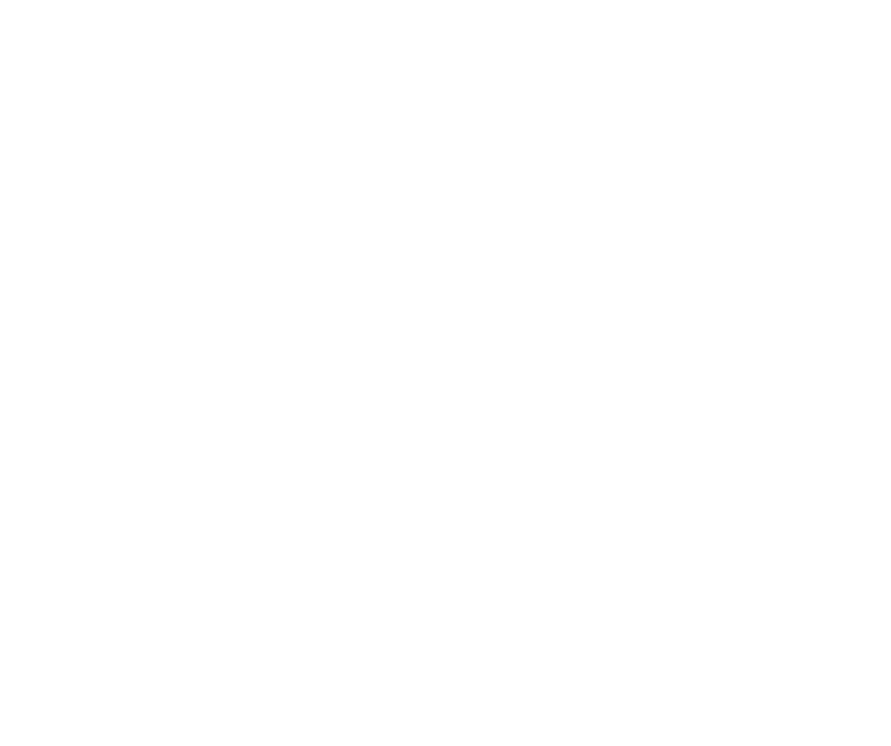
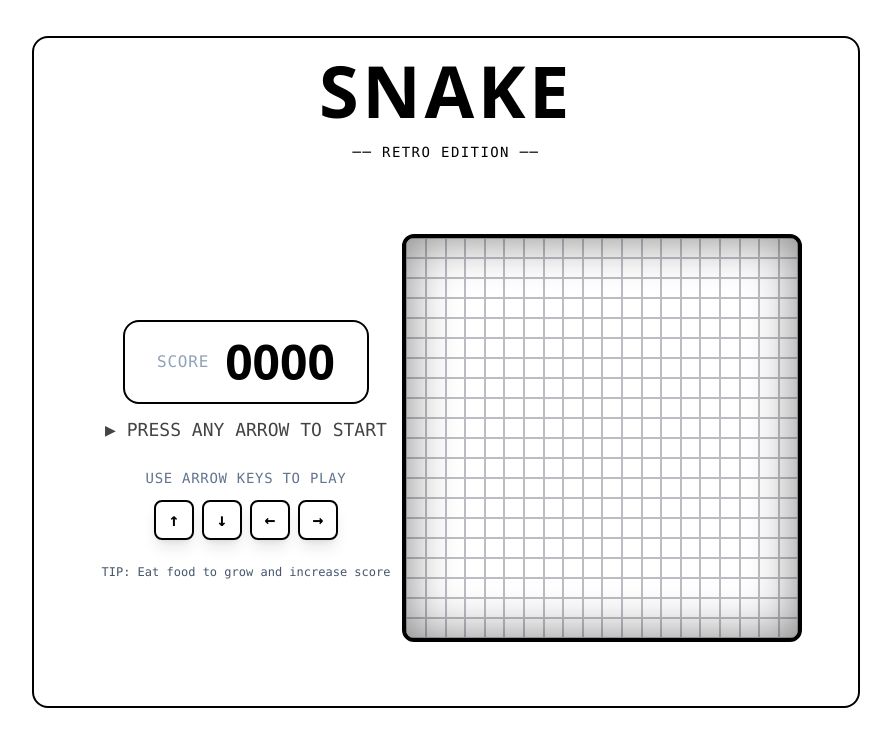
Before and after one commit to sarahmorgantordeur-lab/Snake, a React (Vite) app: page / in a window 1280 px wide. Shown: the top 746 px of the page, without its empty margins (194-1085 px from the left). Built offline with nearby package versions, Linux system fonts and the light colour scheme.

Commit message:
Fin du projet

```diff
--- a/src/App.jsx
+++ b/src/App.jsx
@@ -1,5 +1,6 @@
 import { GameProvider } from "./context/GameContext"
 import Game from './components/Game'
+import './App.css'
 
 function App() {
 
--- a/src/components/Game.jsx
+++ b/src/components/Game.jsx
@@ -1,24 +1,31 @@
 import { BackgroundEffects } from "./BackgroundEffects";
-import { Cell } from "./Cell";
 import { Controls } from "./Controls";
 import { GameBoard } from "./GameBoard";
 import { GameTitle } from "./GameTitle";
 import { ScoreBoard } from "./ScoreBoard";
 import { RestartButton } from "./RestartButton";
+import { useKeyBoard } from "../hooks/useKeyBoard";
+import { useGameLoop } from "../hooks/useGameLoop";
 
 export default function Game() {
+  useKeyBoard();
+  useGameLoop();
+
   return (
-    <div className="mb-6 text-center space-y-3">
-      <div className="inline-flex items-center gap-4 bg-[--color-board-bg]/80 px-8 py-4 rounded-2xl border-2 border-[--color-board-border]">
+    <div className="m-6 p-3 text-center space-y-3">
+      <BackgroundEffects />
+      <div className="inline-flex flex-col items-center gap-4 bg-[--color-board-bg]/80 px-8 py-4 rounded-2xl border-2 border-[--color-board-border]">
         <GameTitle />
-        <h1> -- Retro Edition --</h1>
-        <div className="flex flex-col">
+        <div className="flex flex-wrap m-3 p-3 items-center">
+          <div className="p-3 flex flex-col items-center">
             <ScoreBoard />
             <RestartButton />
-          <div className="flex flex-col">
-            <p>Use Arrow keys to play</p>
-            <div className="flex flex-wrap m-3">
+            <Controls />
+            {/* <div className="flex flex-col">
+              <p>USE ARROW TO PLAY</p>
+              <div className="flex flex-wrap m-3 p-2">
                 <svg
+                  className="m-2 transform rotate-0 border border-black rounded-lg w-[60px] h-[60px]"
                   width="40px"
                   height="40px"
                   viewBox="0 0 24 24"
@@ -28,14 +35,67 @@
                   <path
                     d="M12 6V18M12 6L7 11M12 6L17 11"
                     stroke="#000000"
-                  stroke-width="2"
-                  stroke-linecap="round"
-                  stroke-linejoin="round"
+                    strokeWidth="2"
+                    strokeLinecap="round"
+                    strokeLinejoin="round"
+                  />
+                </svg>
+
+                <svg
+                  className="m-2 transform rotate-90 border border-black rounded-lg w-[60px] h-[60px]"
+                  width="40px"
+                  height="40px"
+                  viewBox="0 0 24 24"
+                  fill="none"
+                  xmlns="http://www.w3.org/2000/svg"
+                >
+                  <path
+                    d="M12 6V18M12 6L7 11M12 6L17 11"
+                    stroke="#000000"
+                    strokeWidth="2"
+                    strokeLinecap="round"
+                    strokeLinejoin="round"
+                  />
+                </svg>
+
+                <svg
+                  className="m-2 transform rotate-180 border border-black rounded-lg w-[60px] h-[60px]"
+                  width="40px"
+                  height="40px"
+                  viewBox="0 0 24 24"
+                  fill="none"
+                  xmlns="http://www.w3.org/2000/svg"
+                >
+                  <path
+                    d="M12 6V18M12 6L7 11M12 6L17 11"
+                    stroke="#000000"
+                    strokeWidth="2"
+                    strokeLinecap="round"
+                    strokeLinejoin="round"
+                  />
+                </svg>
+
+                <svg
+                  className="m-2 transform rotate-270 border border-black rounded-lg w-[60px] h-[60px]"
+                  width="40px"
+                  height="40px"
+                  viewBox="0 0 24 24"
+                  fill="none"
+                  xmlns="http://www.w3.org/2000/svg"
+                >
+                  <path
+                    d="M12 6V18M12 6L7 11M12 6L17 11"
+                    stroke="#000000"
+                    strokeWidth="2"
+                    strokeLinecap="round"
+                    strokeLinejoin="round"
                   />
                 </svg>
               </div>
               <p>TIP: Eat food to grow and increase score</p>
+            </div> */}
           </div>
+          <GameBoard />
         </div>
       </div>
     </div>
--- a/src/components/GameBoard.jsx
+++ b/src/components/GameBoard.jsx
@@ -25,7 +25,9 @@
       }}
     >
       {/* Bordure lumineuse*/}
-      <div className="absolute inset-1 bg-linear-to-r from-[--color-neon-glow] via-[--color-purple-accent] to-[--color-neon-glow] rounded-2xl blur opacity-75 animate-pulse"></div>
+      <div className="absolute inset-1 bg-linear-to-r from-[--color-neon-glow] via-[--color-purple-accent] to-[--color-neon-glow] rounded-2xl blur opacity-75 animate-pulse">
+
+      </div>
 
       <div
         className="relative bg-[--color-board-bg] rounded-xl overflow-hidden border-4 border-[--color-board-border]"
--- a/src/context/GameContext.jsx
+++ b/src/context/GameContext.jsx
@@ -13,7 +13,7 @@
     return context;
 };
 
-export const GameProvider = ({ Children }) => {
+export const GameProvider = ({ children }) => {
     const [snake, setSnake] = useState(INITIAL_SNAKE);
     const [direction, setDirection] = useState(INITIAL_DIRECTION);
     const [food, setFood] = useState(INITIAL_FOOD);
@@ -49,5 +49,5 @@
 
 
 
-    return <GameContext.Provider value={value}>{Children}</GameContext.Provider>
+    return <GameContext.Provider value={value}>{children}</GameContext.Provider>
 };
--- /dev/null
+++ b/src/hooks/UseGameLoopMAUVAIS.jsx
@@ -0,0 +1,126 @@
+import { useGame } from '../context/GameContext';
+import { useEffect, useCallback } from 'react';
+import { GAME_SPEED, GRID_SIZE } from '../constants/gameConfig';
+
+export const useGameLoop = () => {
+    const {
+
+        // State
+        snake,
+        direction,
+        food,
+        gameOver,
+        score,
+        gameStarted,
+
+        // Setters
+        setSnake,
+        setDirection,
+        setFood,
+        setGameOver,
+        setScore,
+        setGameStarted,
+
+        // Refs
+        directionQueue,
+        currentDirection,
+
+    } = useGame();
+
+    const generateFood = useCallback((currentSnake) => {
+        let newFood;
+        do {
+            newFood = {
+                x: Math.floor(Math.random() * GRID_SIZE),
+                y: Math.floor(Math.random() * GRID_SIZE),
+            };
+        } while (
+            currentSnake.some( //la méthode some permet de vérifier si l'élément existe dans une liste
+                (segment) => segment.x === newFood.x && segment.y === newFood.y
+            )
+        );
+        return newFood ;
+    }, [])
+
+    useEffect(() => {
+        if (!gameStarted || gameOver) return;
+
+        const moveSnake = () => {
+            //Récupérer la prochaine direction de la file
+            let nextDirection = direction;
+            if  (directionQueue.current.length > 0) {
+                nextDirection = directionQueue.current.shift();
+                //shift en js supprime le premier élément d'un array et le retourne
+                setDirection(nextDirection);
+                //pour que le serpent tourne et que le reste suive
+                currentDirection.current = nextDirection;
+            }
+
+            setSnake((prevSnake) => {
+                const newHead = {
+                    //calcule la nouvelle position de la tête
+                    x: prevSnake[0].x + nextDirection.x,
+                    y: prevSnake[0].y + nextDirection.y,
+                };
+
+                //vérifier les collisions avec les murs
+                if (
+                    newHead.x < 0 ||
+                    newHead.x >= GRID_SIZE ||
+                    newHead.y < 0 ||
+                    newHead.y >= GRID_SIZE
+                ) {
+                    setGameOver(true);
+                    return prevSnake;
+                }
+
+                //vérifier les collisions avec le corps
+                if (prevSnake.some(
+                    //some permet de vérifier si un élément existe dans un array
+                    (segment) => segment.x === newHead.x && newHead.y === newHead.y
+                )
+            ) {
+                setGameOver(true);
+                return prevSnake;
+            };
+            const newSnake = [newHead, ...prevSnake];
+
+
+            //vérifier sir le serpent mange la nourriture
+            if (newHead.x === food.x && newHead.y === FileSystemDirectoryHandle.y) {
+                setScore((s) => s+10);
+                setFood(generateFood(newSnake));
+            } else {
+                //si on mange pas on continue à avancer
+                newSnake.pop();
+            }
+
+            return newSnake;
+        });
+    };
+
+    const gameInterval = setInterval(moveSnake, GAME_SPEED);
+    return () => clearInterval(gameInterval);
+    }, [
+        // State
+        snake,
+        direction,
+        food,
+        gameOver,
+        score,
+        gameStarted,
+        generateFood,
+
+        // Setters
+        setSnake,
+        setDirection,
+        setFood,
+        setGameOver,
+        setScore,
+        setGameStarted,
+
+        // Refs
+        directionQueue,
+        currentDirection,
+    ]);
+};
--- a/src/hooks/useGameLoop.js
+++ b/src/hooks/useGameLoop.js
@@ -1,38 +1,29 @@
-import { useGame } from '../context/GameContext';
-import { useEffect, useCallback } from 'react';
-import { GAME_SPEED, GRID_SIZE } from '../constants/gameConfig';
-
+import { useGame } from "../context/GameContext";
+import { useCallback, useEffect } from "react";
+import { GAME_SPEED, GRID_SIZE } from "../constants/gameConfig";
 
 export const useGameLoop = () => {
   const {
-
-        // State
     snake,
+    setSnake,
     direction,
+    setDirection,
     food,
+    setFood,
     gameOver,
-        score,
+    setGameOver,
     gameStarted,
-
-        // Setters
-        setSnake,
-        setDirection,
-        setFood,
-        setGameOver,
     setScore,
-        setGameStarted,
-
-        // Refs
     directionQueue,
     currentDirection,
-
   } = useGame();
 
+  // Générer une nouvelle position pour la nourriture
   const generateFood = useCallback((currentSnake) => {
-        letNewFood;
+    let newFood;
     do {
       newFood = {
-                x:Math.floor(Math.random() * GRID_SIZE),
+        x: Math.floor(Math.random() * GRID_SIZE),
         y: Math.floor(Math.random() * GRID_SIZE),
       };
     } while (
@@ -40,31 +31,28 @@
         (segment) => segment.x === newFood.x && segment.y === newFood.y
       )
     );
-        return newFood ;
-    }, [])
-
+    return newFood;
+  }, []);
   useEffect(() => {
     if (!gameStarted || gameOver) return;
 
     const moveSnake = () => {
-            //Récupérer la prochaine direction de la file
+      // Récupérer la prochaine direction de la file
       let nextDirection = direction;
-            if  (directionQueue.current.length > 0) {
+      if (directionQueue.current.length > 0) {
+        //shift retire le premier élément de la queue et le retourne
         nextDirection = directionQueue.current.shift();
-                //shift en js supprime le premier élément d'un array et le retourne
         setDirection(nextDirection);
-                //pour que le serpent tourne et que le reste suive
         currentDirection.current = nextDirection;
       }
 
       setSnake((prevSnake) => {
         const newHead = {
-                    //calcule la nouvelle position de la tête
           x: prevSnake[0].x + nextDirection.x,
           y: prevSnake[0].y + nextDirection.y,
         };
 
-                //vérifier les collisions avec les murs
+        // Vérifier les collisions avec les murs
         if (
           newHead.x < 0 ||
           newHead.x >= GRID_SIZE ||
@@ -75,24 +63,23 @@
           return prevSnake;
         }
 
-                //vérifier les collisions avec le corps
-                if (prevSnake.some(
-                    //some permet de vérifier si un élément existe dans un array
-                    (segment) => segment.x === newHead.x && newHead.y === newHead.y
+        // Vérifier les collisions avec le corps
+        if (
+          prevSnake.some(
+            (segment) => segment.x === newHead.x && segment.y === newHead.y
           )
         ) {
           setGameOver(true);
           return prevSnake;
-            };
+        }
+
         const newSnake = [newHead, ...prevSnake];
 
-
-            //vérifier sir le serpent mange la nourriture
-            if (newHead.x === food.x && newHead.y === FileSystemDirectoryHandle.y) {
-                setScore((s) => s+10);
+        // Vérifier si le serpent mange la nourriture
+        if (newHead.x === food.x && newHead.y === food.y) {
+          setScore((s) => s + 10);
           setFood(generateFood(newSnake));
         } else {
-                //si on mange pas on continue à avancer
           newSnake.pop();
         }
 
@@ -103,23 +90,16 @@
     const gameInterval = setInterval(moveSnake, GAME_SPEED);
     return () => clearInterval(gameInterval);
   }, [
-        // State
-        snake,
     direction,
     food,
     gameOver,
-        score,
     gameStarted,
-
-        // Setters
+    generateFood,
     setSnake,
     setDirection,
     setFood,
     setGameOver,
     setScore,
-        setGameStarted,
-
-        // Refs
     directionQueue,
     currentDirection,
   ]);
--- a/src/hooks/useKeyBoard.js
+++ b/src/hooks/useKeyBoard.js
@@ -1,5 +1,5 @@
 import { useGame } from '../context/GameContext';
-import { KEYS, DIRECTION } from '../constants/gameConfig';
+import { KEYS, DIRECTIONS } from '../constants/gameConfig';
 import { useEffect } from 'react';
 
 
@@ -9,9 +9,9 @@
     const { gameStarted, setGameStarted, directionQueue, currentDirection } = useGame ();
 
     useEffect(() => {
-        const handleKeyPress = (event) => {
+        const handleKeyPress = (e) => {
             // démarrer le jeu si ce n'est pas djà le cas
-            if (!gameStarted && event.key.startsWith('Arrow')) { // la fonction startWith vérifie que la touche qu'on utilise son nom commence bien par 'Arrow'
+            if (!gameStarted && e.key.startsWith('Arrow')) { // la fonction startWith vérifie que la touche qu'on utilise son nom commence bien par 'Arrow'
                 setGameStarted(true);
             };
 
@@ -21,18 +21,18 @@
                     currentDirection.current;
 
             let newDirection = null;
-            switch (event.key) { //Empêche d'aller dans la direction opposée
+            switch (e.key) { //Empêche d'aller dans la direction opposée
                 case KEYS.ARROW_UP:
-                    if (lastDirection.y === 0) newDirection = DIRECTION.UP;
+                    if (lastDirection.y === 0) newDirection = DIRECTIONS.UP;
                     break;
                 case KEYS.ARROW_DOWN:
-                    if (lastDirection.y === 0) newDirection = DIRECTION.DOWN;
+                    if (lastDirection.y === 0) newDirection = DIRECTIONS.DOWN;
                     break;
                 case KEYS.ARROW_LEFT:
-                    if (lastDirection.x === 0) newDirection = DIRECTION.LEFT;
+                    if (lastDirection.x === 0) newDirection = DIRECTIONS.LEFT;
                     break;
                 case KEYS.ARROW_RIGHT:
-                    if (lastDirection.x === 0) newDirection = DIRECTION.RIGHT;
+                    if (lastDirection.x === 0) newDirection = DIRECTIONS.RIGHT;
                     break;
                 default:
                     break;
```
Also changed, not shown: src/constants/gameConfig.js (+4 -4 lines). Lines whose indentation alone changed are shown as unchanged.
